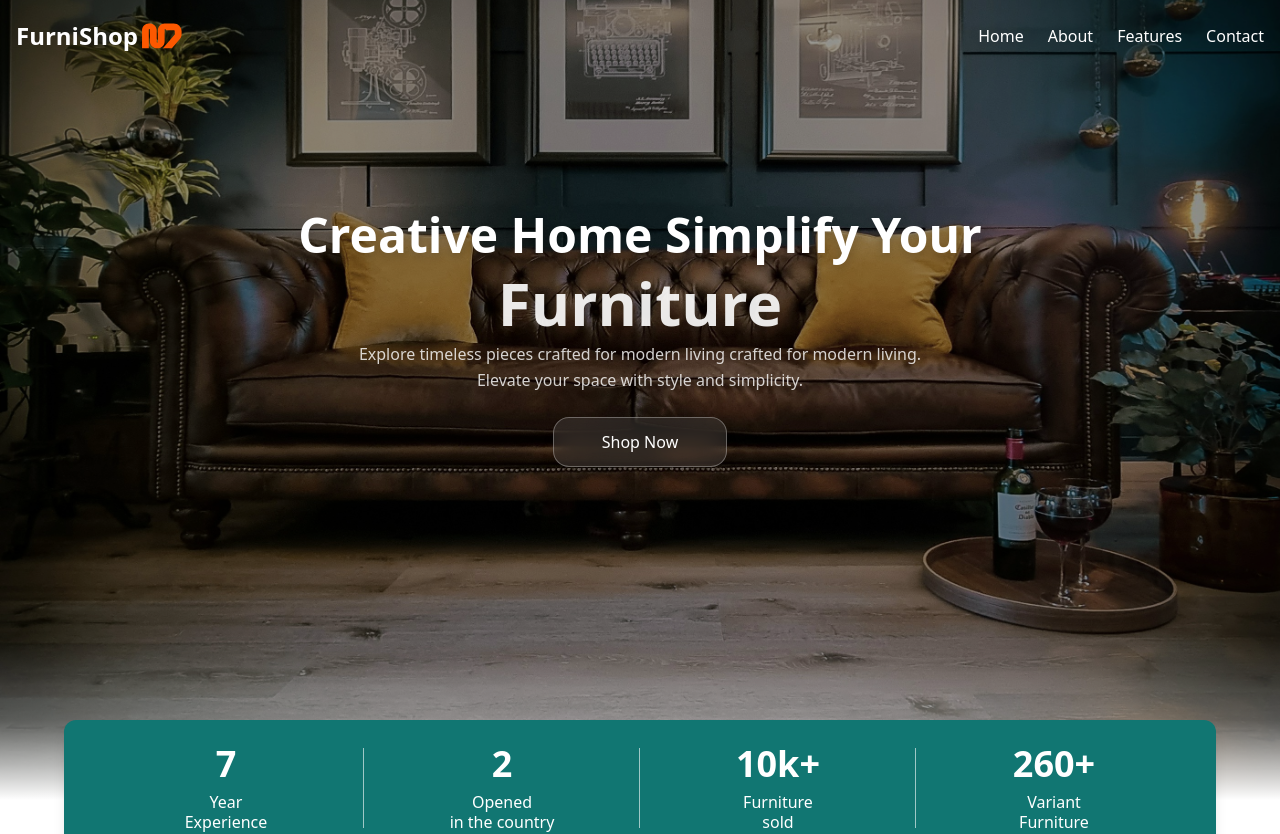
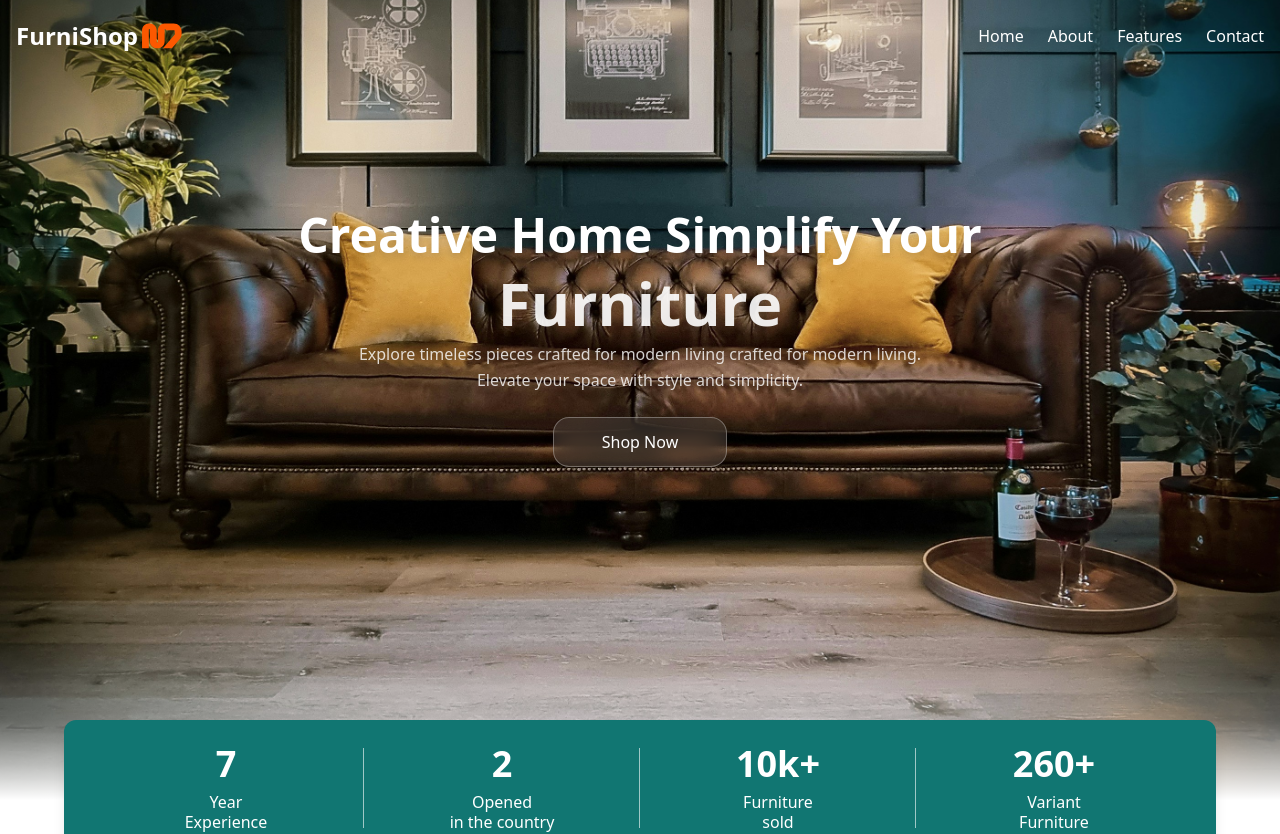
Before and after one commit to AlaaAl-Hattami/test-jobs, a React (Vite) app: page / in a window 1280 px wide. Shown: the top 834 px of the page. Built offline with nearby package versions, Linux system fonts and the light colour scheme.

Commit message:
Remove unnecessary comments and overlay from Hero component for cleaner code

```diff
--- a/src/components/Hero.tsx
+++ b/src/components/Hero.tsx
@@ -19,7 +19,7 @@ const Hero = () => {
       opacity: 1,
       y: 0,
       transition: {
-        ease: [0.42, 0, 0.58, 1], // منحنى التيسير (ease)
+        ease: [0.42, 0, 0.58, 1],
         duration: 0.8,
       },
     },
@@ -38,7 +38,6 @@ const Hero = () => {
         <div className="absolute bottom-0 left-0 right-0 h-40 bg-gradient-to-t from-white via-white/30 to-transparent z-20" />
 
         {/* Overlay */}
-        <div className="absolute inset-0 bg-black/40 z-10" />
 
         {/* Navbar */}
         <motion.nav
```
